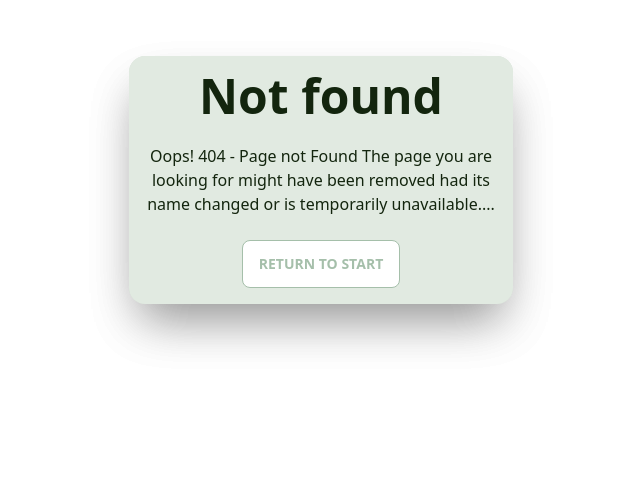
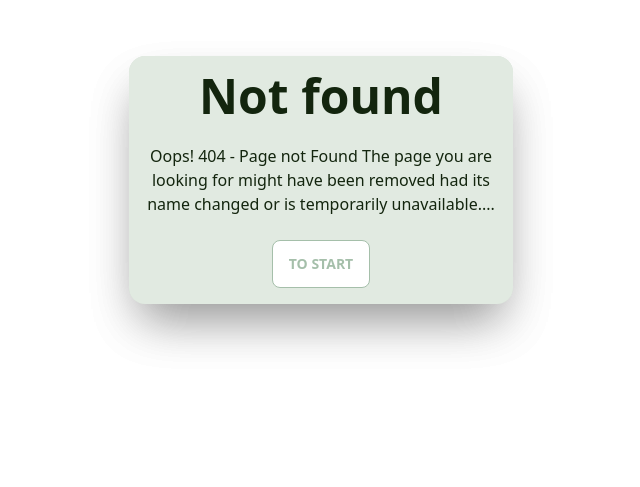
Before and after one commit to oK4rma/Praxisarbeit-VCID, a Python web app: template flask/app/templates/pages/errors/404.html in a window 1280 px wide. Shown: the part 252-739 px from the top of the page, without its empty margins (319-959 px from the left). Run offline with Jinja, Linux system fonts and the light colour scheme; the template is opened without the code that fills it: most values are stand-ins (such as "Sample title", 1, 10 or a date in 2020).

Commit message:
Update 404.html

```diff
--- a/flask/app/templates/pages/errors/404.html
+++ b/flask/app/templates/pages/errors/404.html
@@ -11,7 +11,8 @@
                             404 - Page not Found
                             The page you are looking for might have been removed had its name changed or is temporarily
                             unavailable....</p>
-                        <a href="{{ url_for("rental.index") }}" class="btn btn-primary">Return to start</a>
+                        </p>
+                        <a href="{{ url_for("rental.index") }}" class="btn btn-primary">To start</a>
                     </div>
                 </div>
             </div>
```
